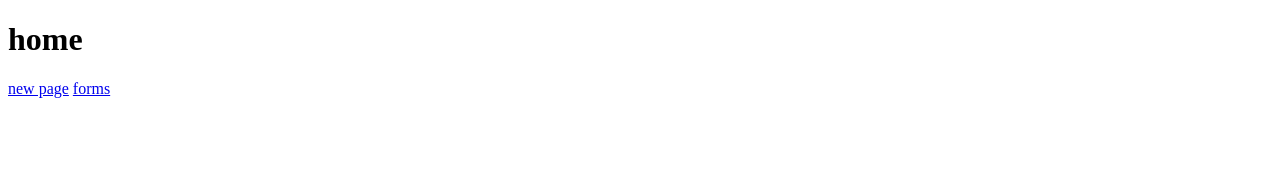
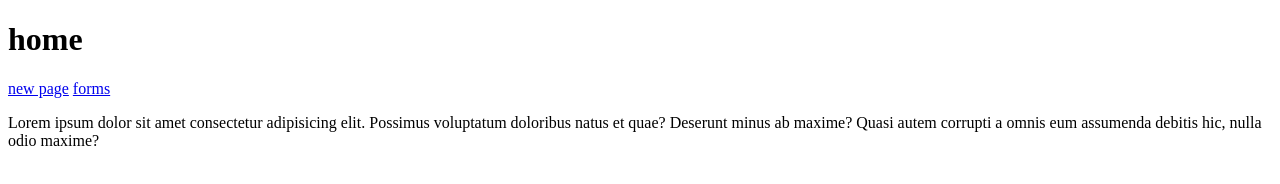
Before and after one commit to snowminer/web_new, a website: page index.html in a window 1280 px wide. Drawn offline with Linux system fonts and the light colour scheme.

Commit message:
form and loem

```diff
--- a/index.html
+++ b/index.html
@@ -10,5 +10,10 @@
     <h1>home</h1>
     <a href="newpage.html">new page</a>
     <a href="register.html">forms</a>
+    <p>
+      Lorem ipsum dolor sit amet consectetur adipisicing elit. Possimus
+      voluptatum doloribus natus et quae? Deserunt minus ab maxime? Quasi autem
+      corrupti a omnis eum assumenda debitis hic, nulla odio maxime?
+    </p>
   </body>
 </html>
```
